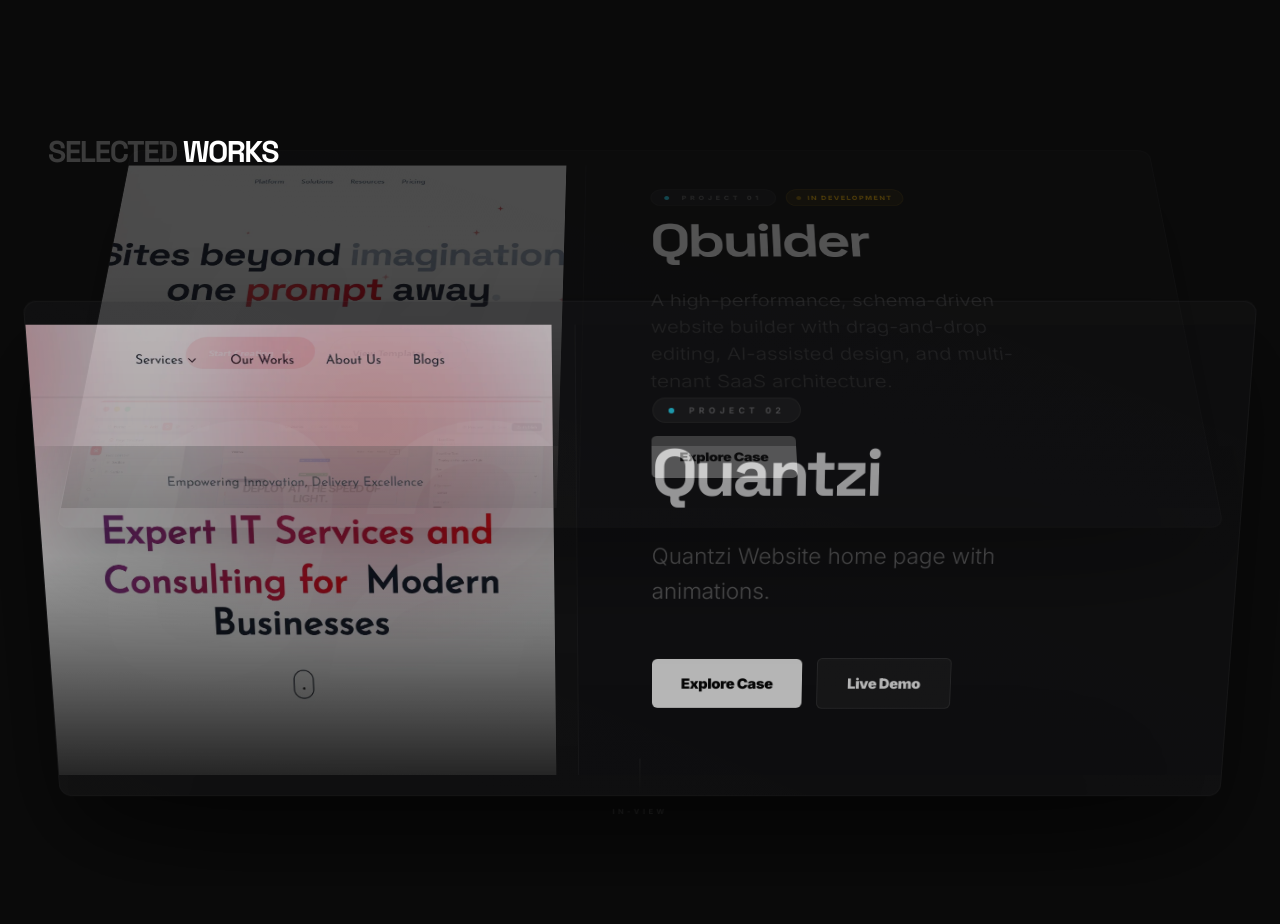
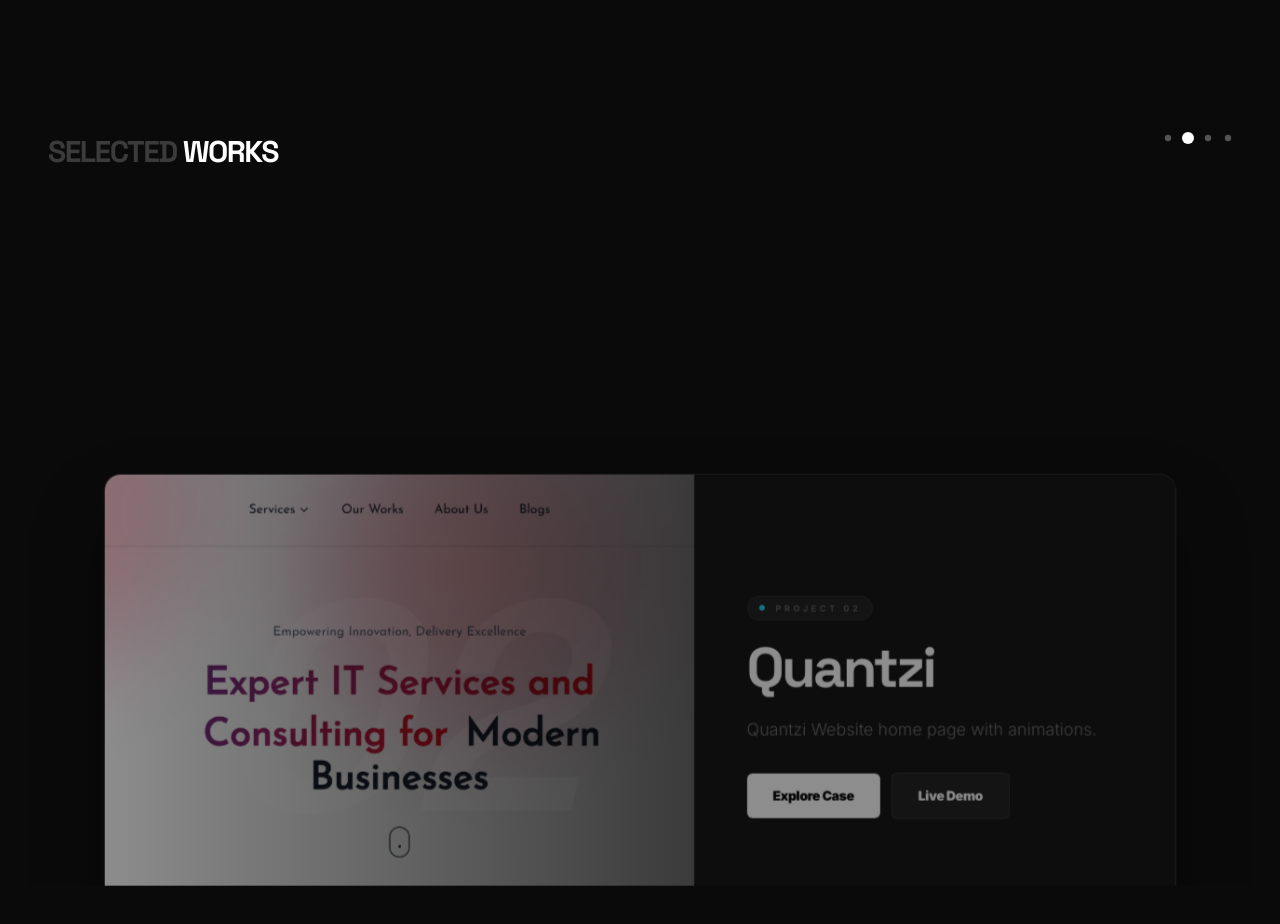
Before and after one commit to DeenuRamenjes/portfolio, a Next.js app: page / in a window 1280 px wide. Shown: the part 1680-2604 px from the top of the page. Built offline with nearby package versions, Linux system fonts and the light colour scheme.

Commit message:
project card animation

```diff
--- a/components/project-card.tsx
+++ b/components/project-card.tsx
@@ -1,7 +1,6 @@
 "use client";
 
 import { motion, MotionValue, useTransform } from "framer-motion";
-import { Card } from "@/components/ui/card";
 import Link from "next/link";
 
 interface ProjectCardProps {
@@ -27,28 +26,56 @@
   scrollYProgress,
   total
 }: ProjectCardProps) {
-  // Calculate individual step with overlap to prevent "dead zones"
   const step = 1 / total;
-  // Overlap by 20% of the step size to ensure visual handoff
-  const overlap = step * 0.2;
-  const start = Math.max(0, index * step - overlap);
-  const end = Math.min(1, (index + 1) * step + overlap);
 
-  const dwellStart = index * step + step * 0.2;
-  const dwellEnd = index * step + step * 0.8;
-  const range = [start, dwellStart, dwellEnd, end];
+  // Phase breakdown per card:
+  // [start → enterEnd]: Card enters (slides up, fades in)
+  // [enterEnd → flipStart]: Card dwells (fully visible, front face)
+  // [flipStart → flipEnd]: Card flips 180° on Y-axis
+  // [flipEnd → exitEnd]: Card dwells flipped briefly then exits
+  const start = index * step;
+  const enterEnd = start + step * 0.15;
+  const flipStart = start + step * 0.25;
+  const flipEnd = start + step * 0.65;
+  const exitStart = start + step * 0.80;
+  const end = Math.min((index + 1) * step, 1);
 
-  // Sustain focus values (0 rotation, 1 scale) during the dwell phase
-  const rotateX = useTransform(scrollYProgress, range, [-45, 0, 0, 45]);
-  const scale = useTransform(scrollYProgress, range, [0.85, 1, 1, 0.85]);
+  // X-axis flip: 0° → 180° (top-to-bottom)
+  const rotateX = useTransform(
+    scrollYProgress,
+    [start, flipStart, flipEnd, end],
+    [0, 0, 180, 180]
+  );
 
-  // Specific opacity logic for Card 0 to be visible at the start
+  // Vertical movement: enter from below, exit above
+  const y = useTransform(
+    scrollYProgress,
+    [start, enterEnd, exitStart, end],
+    ["60vh", "0vh", "0vh", "-60vh"]
+  );
+
+  // Scale: slightly smaller on enter/exit
+  const scale = useTransform(
+    scrollYProgress,
+    [start, enterEnd, exitStart, end],
+    [0.85, 1, 1, 0.85]
+  );
+
+  // Opacity
   const initialOpacity = index === 0 ? 1 : 0;
-  const opacity = useTransform(scrollYProgress, [start, dwellStart, dwellEnd, end], [initialOpacity, 1, 1, 0]);
+  const opacity = useTransform(
+    scrollYProgress,
+    [start, enterEnd, exitStart, end],
+    [initialOpacity, 1, 1, 0]
+  );
 
-  // Tighter vertical travel to keep large cards centered
-  const y = useTransform(scrollYProgress, range, ["30vh", "0vh", "0vh", "-30vh"]);
-  const translateZ = useTransform(scrollYProgress, range, [-150, 0, 0, -150]);
+  // First card: start visible and centered
+  const initialY = index === 0 ? "0vh" : "60vh";
+  const yAdjusted = useTransform(
+    scrollYProgress,
+    [start, enterEnd, exitStart, end],
+    [initialY, "0vh", "0vh", "-60vh"]
+  );
 
   return (
     <motion.div
@@ -56,43 +83,42 @@
         rotateX,
         scale,
         opacity,
-        y,
-        translateZ,
-        // Removed transformPerspective as it competes with parent perspective
+        y: yAdjusted,
         transformStyle: "preserve-3d",
         position: "absolute",
         zIndex: total - index,
       }}
-      className="relative w-[calc(100vw-32px)] md:w-[calc(950vw-90px)] lg:w-full max-w-7xl min-h-[500px] md:aspect-[21/9] will-change-transform"
+      className="w-[calc(100vw-32px)] md:w-full max-w-6xl will-change-transform"
     >
-      <Card className="group relative w-full h-full overflow-hidden bg-zinc-900/40 backdrop-blur-3xl border-white/5 shadow-[0_50px_100px_rgba(0,0,0,0.8)] border flex flex-col md:flex-row">
-
-        {/* Visual Layer - Shorter on mobile */}
-        <div className="relative w-full md:flex-1 h-48 md:h-full bg-[#080808] overflow-hidden transition-all duration-700 ease-out">
-          {/* Background Image */}
+      {/* ===== FRONT FACE ===== */}
       <div
-            className="absolute inset-0 bg-cover bg-center bg-no-repeat opacity-90 transition-opacity duration-700"
+        className="w-full rounded-2xl overflow-hidden border border-white/10 bg-zinc-900/60 backdrop-blur-xl shadow-[0_40px_80px_rgba(0,0,0,0.6)]"
+        style={{ backfaceVisibility: "hidden" }}
+      >
+        <div className="flex flex-col md:flex-row min-h-[420px] md:min-h-[500px]">
+          {/* Image Side */}
+          <div className="relative w-full md:w-[55%] h-56 md:h-auto bg-[#080808] overflow-hidden">
+            <div
+              className="absolute inset-0 bg-cover bg-center bg-no-repeat transition-transform duration-700"
               style={{ backgroundImage: `url(${image})` }}
             />
+            <div className="absolute inset-0 bg-gradient-to-b md:bg-gradient-to-r from-transparent to-black/60 pointer-events-none" />
 
-          <div className="absolute inset-0 flex items-center justify-center opacity-10 mix-blend-overlay">
-            <span className="text-[15rem] md:text-[25rem] font-bold select-none font-heading leading-none text-white italic">
+            {/* Large Index Number */}
+            <div className="absolute inset-0 flex items-center justify-center opacity-[0.07] mix-blend-overlay pointer-events-none">
+              <span className="text-[12rem] md:text-[20rem] font-black select-none font-heading leading-none text-white italic">
                 0{index + 1}
               </span>
             </div>
-
-          {/* <div className="absolute inset-0 bg-gradient-to-r from-black/80 via-transparent to-transparent pointer-events-none" /> */}
-          <div className="absolute inset-0 bg-gradient-to-b from-transparent via-transparent to-black/80 pointer-events-none" />
           </div>
 
-        {/* Content Layer */}
-        <div className="flex-1 p-8 md:p-20 flex flex-col justify-center border-t md:border-t-0 md:border-l border-white/5 bg-zinc-950/20 relative z-10">
-          <div className="space-y-6 md:space-y-8">
-            <div className="space-y-4">
+          {/* Content Side */}
+          <div className="flex-1 p-8 md:p-14 flex flex-col justify-center border-t md:border-t-0 md:border-l border-white/5">
+            <div className="space-y-6">
               <div className="flex flex-wrap items-center gap-3">
-                <div className="inline-flex items-center gap-4 px-4 py-1.5 rounded-full border border-white/5 bg-white/5">
+                <div className="inline-flex items-center gap-3 px-3 py-1.5 rounded-full border border-white/5 bg-white/5">
                   <span className="w-1.5 h-1.5 rounded-full bg-[var(--accent-blue)]" />
-                  <span className="text-[9px] font-bold tracking-[0.5em] text-white/30 uppercase">Project 0{index + 1}</span>
+                  <span className="text-[9px] font-bold tracking-[0.4em] text-white/30 uppercase">Project 0{index + 1}</span>
                 </div>
                 {status && (
                   <div className="inline-flex items-center gap-2 px-3 py-1.5 rounded-full border border-yellow-500/20 bg-yellow-500/10 text-yellow-500">
@@ -102,20 +128,24 @@
                 )}
               </div>
 
-              <h3 className="text-4xl md:text-7xl font-heading font-black tracking-tighter text-white leading-[0.85] py-2">
-                {title.split(' ')[0]} <br />
-                <span className="text-white/30">{title.split(' ').slice(1).join(' ')}</span>
+              <h3 className="text-4xl md:text-6xl font-heading font-black tracking-tighter text-white leading-[0.9]">
+                {title.split(' ')[0]}
+                {title.split(' ').length > 1 && (
+                  <>
+                    <br />
+                    <span className="text-white/25">{title.split(' ').slice(1).join(' ')}</span>
+                  </>
+                )}
               </h3>
-            </div>
 
-            <p className="text-lg md:text-2xl text-white/40 leading-relaxed font-light max-w-md">
+              <p className="text-base md:text-lg text-white/40 leading-relaxed font-light max-w-md">
                 {description}
               </p>
 
-            <div className="flex flex-wrap items-center gap-4 pt-4 md:pt-6">
+              <div className="flex flex-wrap items-center gap-3 pt-2">
                 <Link
                   href={`/projects/${slug}`}
-                className="group/btn inline-flex relative px-8 py-4 rounded-sm bg-white text-black font-black tracking-tight text-base transition-all duration-300 hover:bg-[var(--accent-blue)] hover:text-white overflow-hidden"
+                  className="group/btn inline-flex relative px-7 py-3.5 rounded-sm bg-white text-black font-black tracking-tight text-sm transition-all duration-300 hover:bg-[var(--accent-blue)] hover:text-white overflow-hidden"
                 >
                   <span className="relative z-10">Explore Case</span>
                   <div className="absolute inset-0 bg-black/10 translate-y-full group-hover/btn:translate-y-0 transition-transform duration-500" />
@@ -124,7 +154,7 @@
                 {liveUrl && (
                   <button
                     onClick={() => window.open(liveUrl, "_blank")}
-                  className="group/live inline-flex cursor-pointer items-center gap-2 px-8 py-4 rounded-sm border border-white/10 bg-white/5 text-white font-black tracking-tight text-base transition-all duration-300 hover:bg-white/10 hover:border-white/20"
+                    className="group/live inline-flex cursor-pointer items-center gap-2 px-7 py-3.5 rounded-sm border border-white/10 bg-white/5 text-white font-black tracking-tight text-sm transition-all duration-300 hover:bg-white/10 hover:border-white/20"
                   >
                     <span>Live Demo</span>
                   </button>
@@ -132,22 +162,68 @@
               </div>
             </div>
           </div>
+        </div>
+      </div>
 
-        {/* Glass Overlay */}
-        <div className="absolute inset-0 pointer-events-none bg-gradient-to-tr from-white/5 to-transparent z-20 opacity-30" />
-      </Card>
+      {/* ===== BACK FACE ===== */}
+      <div
+        className="absolute inset-0 w-full rounded-2xl overflow-hidden border border-white/10 bg-zinc-900/80 backdrop-blur-xl shadow-[0_40px_80px_rgba(0,0,0,0.6)]"
+        style={{
+          backfaceVisibility: "hidden",
+          transform: "rotateX(180deg)",
+        }}
+      >
+        <div className="w-full h-full flex flex-col items-center justify-center p-8 md:p-16 text-center relative min-h-[420px] md:min-h-[500px]">
+          {/* Background Pattern */}
+          <div className="absolute inset-0 opacity-[0.03]" style={{
+            backgroundImage: `radial-gradient(circle at 1px 1px, white 1px, transparent 0)`,
+            backgroundSize: '40px 40px'
+          }} />
 
-      {/* Grounding Shadow */}
-      <div className="absolute inset-x-8 -bottom-12 h-20 bg-black/60 blur-3xl pointer-events-none -z-10 rounded-full scale-x-90" />
+          {/* Inverted large number */}
+          <div className="absolute inset-0 flex items-center justify-center opacity-[0.04] pointer-events-none">
+            <span className="text-[15rem] md:text-[25rem] font-black select-none font-heading leading-none text-white">
+              0{index + 1}
+            </span>
+          </div>
 
-      {/* Scroll Dwell Status */}
-      <motion.div
-        style={{ opacity: useTransform(scrollYProgress, [dwellStart - 0.05, dwellStart, dwellEnd, dwellEnd + 0.05], [0, 1, 1, 0]) }}
-        className="absolute -bottom-6 left-1/2 -translate-x-1/2 flex flex-col items-center gap-2"
+          <div className="relative z-10 space-y-8 max-w-lg">
+            <div className="space-y-4">
+              <span className="text-[10px] font-black tracking-[0.6em] uppercase text-[var(--accent-blue)]">
+                Behind the Build
+              </span>
+              <h3 className="text-3xl md:text-5xl font-heading font-black tracking-tighter text-white">
+                {title}
+              </h3>
+            </div>
+
+            <p className="text-base md:text-lg text-white/50 leading-relaxed font-light">
+              {description}
+            </p>
+
+            <div className="flex flex-wrap items-center justify-center gap-3">
+              <Link
+                href={`/projects/${slug}`}
+                className="group/btn inline-flex relative px-8 py-4 rounded-sm bg-[var(--accent-blue)] text-white font-black tracking-tight text-sm transition-all duration-300 hover:bg-white hover:text-black overflow-hidden"
               >
-        <div className="w-px h-12 bg-gradient-to-b from-white/20 to-transparent" />
-        <span className="text-[8px] font-bold tracking-[0.5em] text-white/20 uppercase">In-View</span>
-      </motion.div>
+                <span className="relative z-10">View Full Case Study →</span>
+              </Link>
+
+              {liveUrl && (
+                <button
+                  onClick={() => window.open(liveUrl, "_blank")}
+                  className="inline-flex cursor-pointer items-center gap-2 px-8 py-4 rounded-sm border border-white/15 bg-white/5 text-white font-bold tracking-tight text-sm transition-all duration-300 hover:bg-white/10"
+                >
+                  Visit Live Site
+                </button>
+              )}
+            </div>
+          </div>
+        </div>
+      </div>
+
+      {/* Ground Shadow */}
+      <div className="absolute inset-x-8 -bottom-10 h-16 bg-black/50 blur-3xl pointer-events-none -z-10 rounded-full scale-x-90" />
     </motion.div>
   );
 }
--- a/components/sections/projects.tsx
+++ b/components/sections/projects.tsx
@@ -1,6 +1,6 @@
 "use client";
 
-import { motion, useScroll, useTransform, useSpring } from "framer-motion";
+import { motion, MotionValue, useScroll, useTransform, useSpring } from "framer-motion";
 import { ProjectCard } from "@/components/project-card";
 import { useRef } from "react";
 import { projects } from "@/lib/projects-data";
@@ -13,23 +13,21 @@
   });
 
   const smoothProgress = useSpring(scrollYProgress, {
-    damping: 40,
-    stiffness: 80,
-    restDelta: 0.001
+    damping: 50,
+    stiffness: 100,
+    restDelta: 0.0001
   });
 
-  // No horizontal x transform needed for 3D stack
+  return (
+    <section id="projects" ref={container} className="relative" style={{ height: `${projects.length * 300 + 100}vh` }}>
+      <div className="sticky top-0 h-screen overflow-hidden flex items-center justify-center" style={{ perspective: "1500px" }}>
 
-  return (
-    <section id="projects" ref={container} className="relative h-[1200vh]">
-      <div className="sticky top-0 h-screen overflow-hidden flex items-center justify-center" style={{ perspective: "2000px" }}>
-
-        {/* Layer E: Sticky Title */}
+        {/* Sticky Title */}
         <div className="absolute top-12 left-6 md:left-12 z-20 pointer-events-none">
           <motion.div
             style={{
-              opacity: useTransform(smoothProgress, [0, 0.05, 0.95, 1], [0, 1, 1, 0]),
-              y: useTransform(smoothProgress, [0, 0.05], [20, 0])
+              opacity: useTransform(smoothProgress, [0, 0.03, 0.95, 1], [0, 1, 1, 0]),
+              y: useTransform(smoothProgress, [0, 0.03], [20, 0])
             }}
           >
             <h2 className="text-2xl md:text-3xl font-heading font-black tracking-tighter text-white/20 uppercase">
@@ -38,7 +36,22 @@
           </motion.div>
         </div>
 
-        {/* Layer C: Stacked 3D Content */}
+        {/* Card Counter Dots */}
+        <div className="absolute top-12 right-6 md:right-12 z-20 pointer-events-none">
+          <motion.div
+            style={{
+              opacity: useTransform(smoothProgress, [0, 0.03, 0.95, 1], [0, 1, 1, 0]),
+            }}
+          >
+            <div className="flex items-center gap-3">
+              {projects.map((_, i) => (
+                <CardDot key={i} index={i} total={projects.length} progress={smoothProgress} />
+              ))}
+            </div>
+          </motion.div>
+        </div>
+
+        {/* Stacked Cards */}
         <div className="relative w-full h-full flex items-center justify-center" style={{ transformStyle: "preserve-3d" }}>
           {projects.map((project, index) => (
             <ProjectCard
@@ -52,15 +65,28 @@
             />
           ))}
         </div>
-
-        {/* Progress Bar Controller */}
-        {/* <div className="absolute bottom-12 left-6 right-6 md:left-12 md:right-12 h-[1px] bg-white/10 z-20 overflow-hidden">
-          <motion.div
-            style={{ scaleX: smoothProgress, transformOrigin: "left" }}
-            className="absolute inset-0 bg-white shadow-[0_0_15px_rgba(255,255,255,0.5)]"
-          />
-        </div> */}
       </div>
     </section>
   );
 }
+
+function CardDot({ index, total, progress }: { index: number; total: number; progress: MotionValue<number> }) {
+  const step = 1 / total;
+  const mid = index * step + step * 0.5;
+
+  const isActive = useTransform(progress, (v: number) => {
+    const cardStart = index * step;
+    const cardEnd = (index + 1) * step;
+    return v >= cardStart && v < cardEnd;
+  });
+
+  const dotScale = useTransform(isActive, (active: boolean) => active ? 1.5 : 0.8);
+  const dotOpacity = useTransform(isActive, (active: boolean) => active ? 1 : 0.3);
+
+  return (
+    <motion.div
+      style={{ scale: dotScale, opacity: dotOpacity }}
+      className="w-2 h-2 rounded-full bg-white transition-colors duration-300"
+    />
+  );
+}
```
Lines whose indentation alone changed are shown as unchanged.
